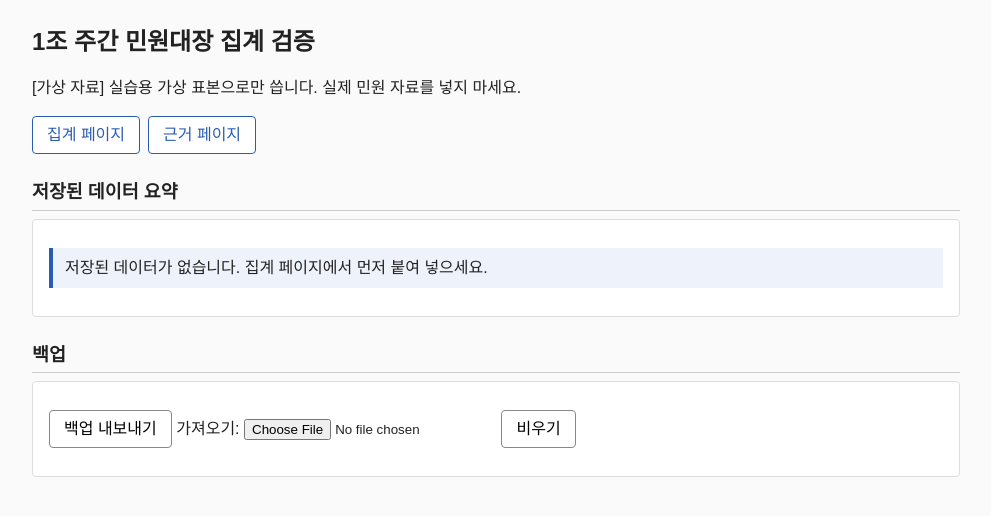
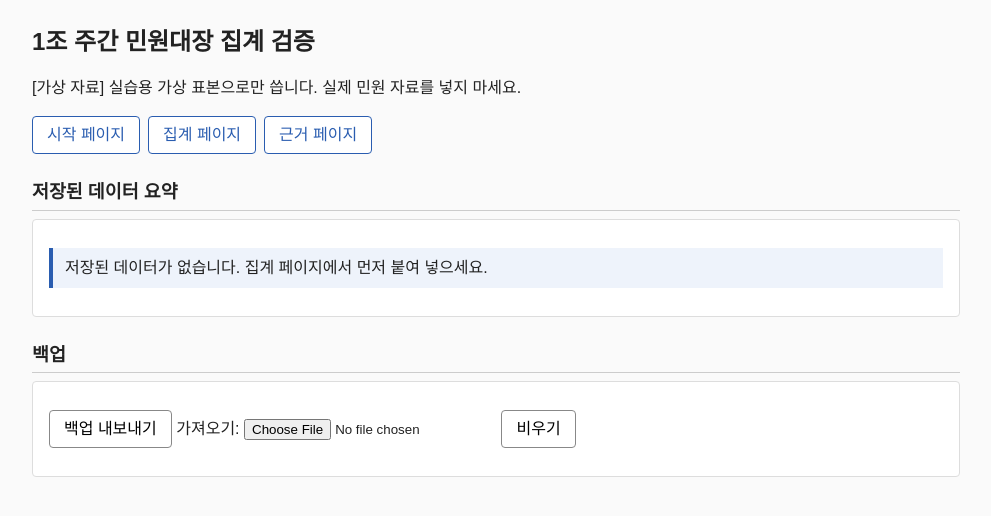
Before and after one commit to cheonhae/LH-team-prac-02, a plain HTML site: page tools/index.html in a window 1280 px wide. Shown: the whole page, without its empty margins (144-1135 px from the left). Drawn offline with Linux system fonts and the light colour scheme.

Commit message:
[팀-통합] 시작 페이지 메뉴에 '시작 페이지' 추가(세 페이지 메뉴 맞춤)
Co-Authored-By: Claude Opus 5.5 <noreply@anthropic.com>
Claude-Session: https://claude.ai/code/session_01PFmJnCUYmwDTNRwXtM28YR

```diff
--- a/tools/index.html
+++ b/tools/index.html
@@ -11,6 +11,7 @@
 <p>[가상 자료] 실습용 가상 표본으로만 씁니다. 실제 민원 자료를 넣지 마세요.</p>
 
 <ul class="menu">
+  <li><a href="index.html">시작 페이지</a></li>
   <li><a href="pages/tally.html">집계 페이지</a></li>
   <li><a href="pages/evidence.html">근거 페이지</a></li>
 </ul>
```
